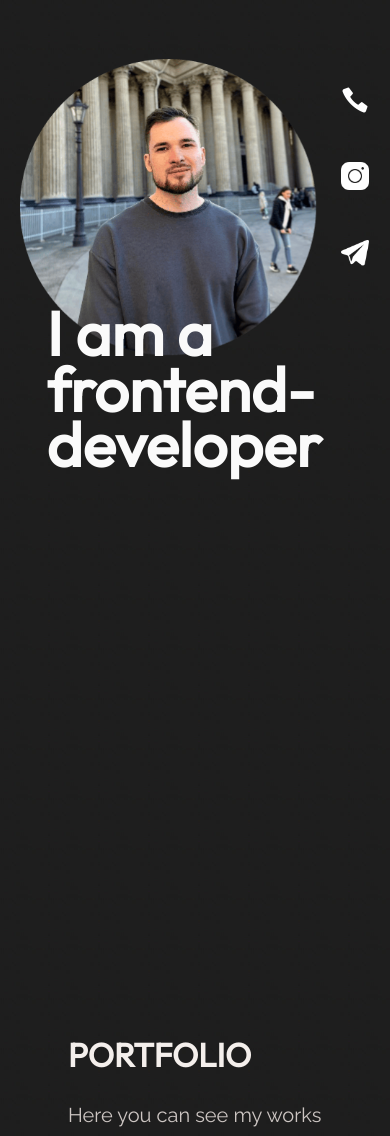
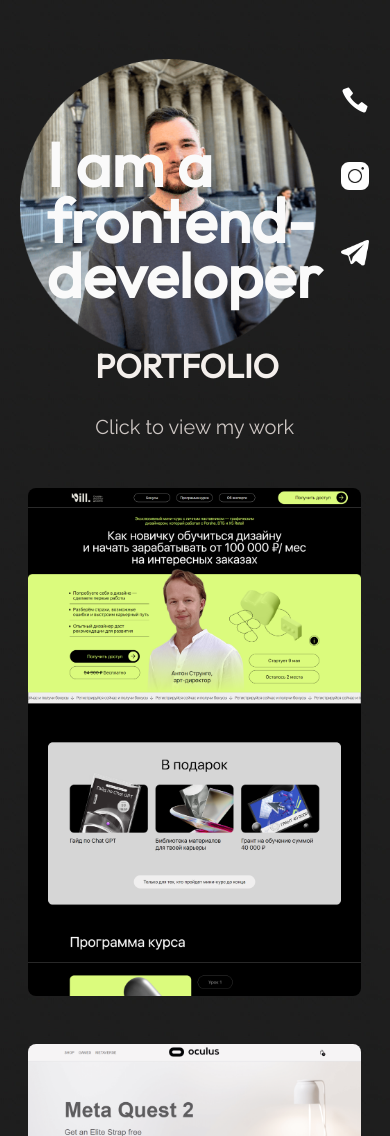
Before and after one commit to 44Klic44/portfolio, a plain HTML site: page index.html in a window 390 px wide. Shown: the top 1136 px of the page. Drawn offline with Linux system fonts and the light colour scheme.

Commit message:
redisine

```diff
--- a/css/main.css
+++ b/css/main.css
@@ -223,13 +223,20 @@ body {
     left: 1vw;
   }
   .main-title {
-    bottom: 44vh;
+    bottom: 0vh;
   }
   .gallery {
+    padding-top: 0px;
     flex-direction: column;
   }
   .gallery__left {
     order: 1;
+  }
+  :root {
+    --gallery-gap: calc(var(--index) * 3.5);
+  }
+  .main-header {
+    height: 304px;
   }
 }
 
--- a/index.html
+++ b/index.html
@@ -50,8 +50,9 @@
 
 						<div data-speed=".9" class="gallery__left">
 
-							<a href="https://lenar902.github.io/unit/?#" target="_blank" class="portfolio__link"><img
-									class="gallery__item" src="img/22.png" alt="Alt"></a>
+							<a href="https://44klic44.github.io/vill-brend/" target="_blank"
+								class="portfolio__link"><img class="gallery__item" src="./img/brending.png"
+									alt="Alt"></a>
 
 							<div class="text-block gallery__item">
 								<h2 class="text-block__h">SKILLS</h2>
@@ -118,20 +119,20 @@
 
 							<div class="text-block gallery__item">
 								<h2 class="text-block__h">PORTFOLIO</h2>
-								<p class="text-block__p">Here you can see my works</p>
+								<p class="text-block__p">Сlick to view my work</p>
 							</div>
 
-							<a class="portfolio__link" target="_blank" href="https://44klic44.github.io/nav/"><img
-									class="gallery__item" src="img/44.png" alt="Alt"></a>
+							<a class="portfolio__link" target="_blank"
+								href="https://44klic44.github.io/vill-program/"><img class="gallery__item"
+									src="./img/program.png" alt="Alt"></a>
 
 
 							<a href="https://44klic44.github.io/oculus/" target="_blank" class="portfolio__link"><img
 									class="gallery__item" src="img/55.png" alt="Alt"></a>
 
 
-							<a class="portfolio__link" target="_blank"
-								href="https://lenar902.github.io/hipsumBlog/build/index.html#"><img
-									class="gallery__item" src="img/11.png" alt="Alt"></a>
+							<a class="portfolio__link" target="_blank" href="https://lenar902.github.io/unit/?#"><img
+									class="gallery__item" src="img/22.png" alt="Alt"></a>
 
 						</div>
 
```
Also changed, not shown: img/brending.png (added), img/program.png (added).
